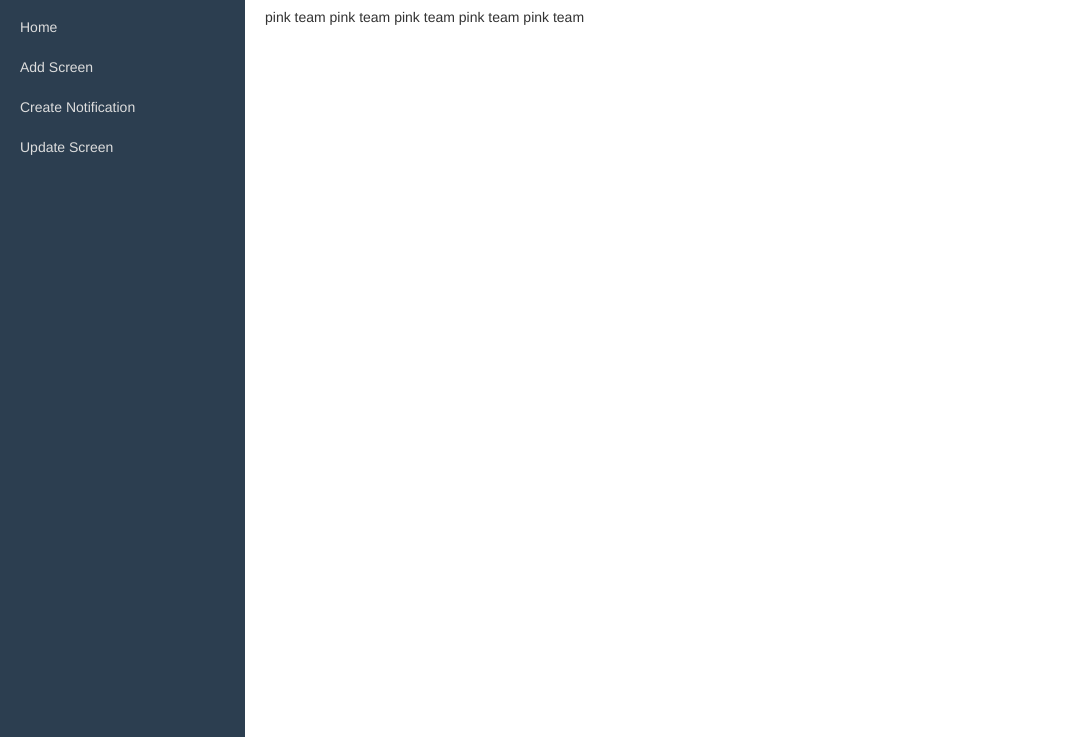
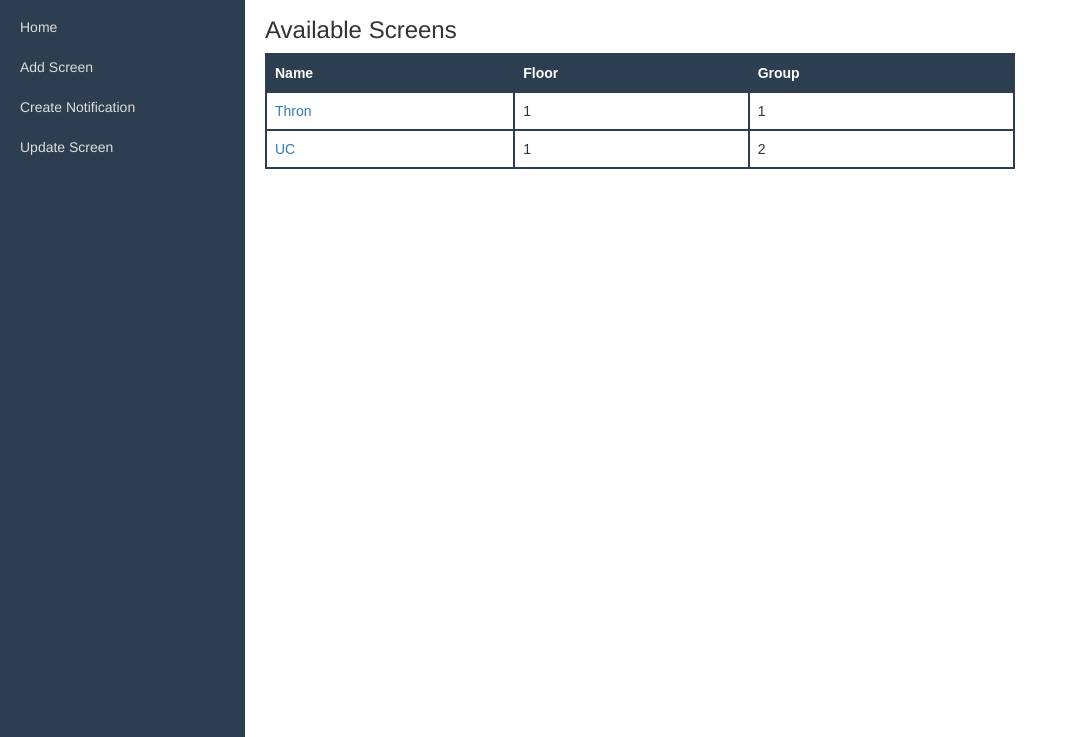
Before and after one commit to StuartGrantLetherCameron/cis-3750, a plain HTML site: page public/html/home-screen.html in a window 1280 px wide. Shown: the part 63-800 px from the top of the page, without its empty margins (0-1075 px from the left). Drawn offline with nearby package versions, Linux system fonts and the light colour scheme.

Commit message:
added things t home screen

```diff
--- /dev/null
+++ b/public/css/home.css
@@ -0,0 +1,15 @@
+table{
+    font-family: arial, sans-serif;
+    border-collapse: collapse;
+    width: 75%;
+}
+
+td, th {
+    border: 2px solid #2C3E50;
+    text-align: left;
+    padding: 8px;
+}
+
+#table-head{
+    background-color: #2C3E50;
+}
--- a/public/html/home.html
+++ b/public/html/home-screen.html
@@ -10,6 +10,7 @@
     <script src="https://maxcdn.bootstrapcdn.com/bootstrap/3.3.4/js/bootstrap.min.js"></script>
     <link rel="stylesheet" href="../css/sidebar.css">
     <script type="text/javascript" src="../files/screens.json"></script>
+    <link rel="stylesheet" href="../css/home.css"
 </head>
 <body>
 
@@ -20,7 +21,7 @@
         <h1 id="sidebar-title">Menu</h1>
         <a href="#" class="btn btn-success" id="menu-toggle">X</a>
         <ul class="sidebar-nav" id="sidebar-nav">
-            <li><a href="home.html">Home</a></li>
+            <li><a href="home-screen.html">Home</a></li>
             <li><a href="Add-Screen.html">Add Screen</a></li>
             <li><a href="Creat-Notification.html">Create Notification</a></li>
             <li><a href="Update-Screen.html">Update Screen</a></li>
@@ -31,13 +32,25 @@
         <div class="container-fluid">
             <div class="row">
                 <div class="col-lg-12">
-                    <h1>Home</h1>
-                    <p>
-                        pink team
-                        pink team
-                        pink team
-                        pink team
-                        pink team</p>
+
+                    <div id="home-div">
+                        <h1>Home</h1>
+
+                        <div id="padding-1"></div>
+
+                        <div id="available-screens-div">
+                            <h3>Available Screens</h3>
+                            <table id="screens-table">
+                                <tr id="table-head">
+                                    <th><font color="white">Name</th>
+                                    <th><font color="white">Floor</th>
+                                    <th><font color="white">Group</th>
+                                </tr>
+                            </table>
+                        </div>
+
+
+                    </div>
 
                 </div>
             </div>
@@ -51,6 +64,26 @@
         e.preventDefault();
         $("#wrapper").toggleClass("menuDisplayed");
     });
+
+    fetch("../files/screens.json").then(function (value) {
+        return value.json();
+    }).then(function (value) {
+
+        var table = document.getElementById("screens-table");
+
+        for (var i = 0 ; i < value.length; i++){
+            console.log("test");
+            var row = table.insertRow(i+1);
+            var col1 = row.insertCell(0);
+            var col2 = row.insertCell(1);
+            var col3 = row.insertCell(2);
+
+
+            col1.innerHTML = '<a href="Update-Screen.html">' + value[i]["name"] + '</a>'
+            col2.innerHTML = value[i]["floor"];
+            col3.innerHTML = value[i]["group"];
+        }
+    });
 </script>
 
 </body>
```
Also changed, not shown: public/html/Add-Screen.html (+1 -1 lines), public/html/Creat-Notification.html (+1 -1 lines), public/html/Update-Screen.html (+1 -1 lines), public/html/index.html (+1 -1 lines).
